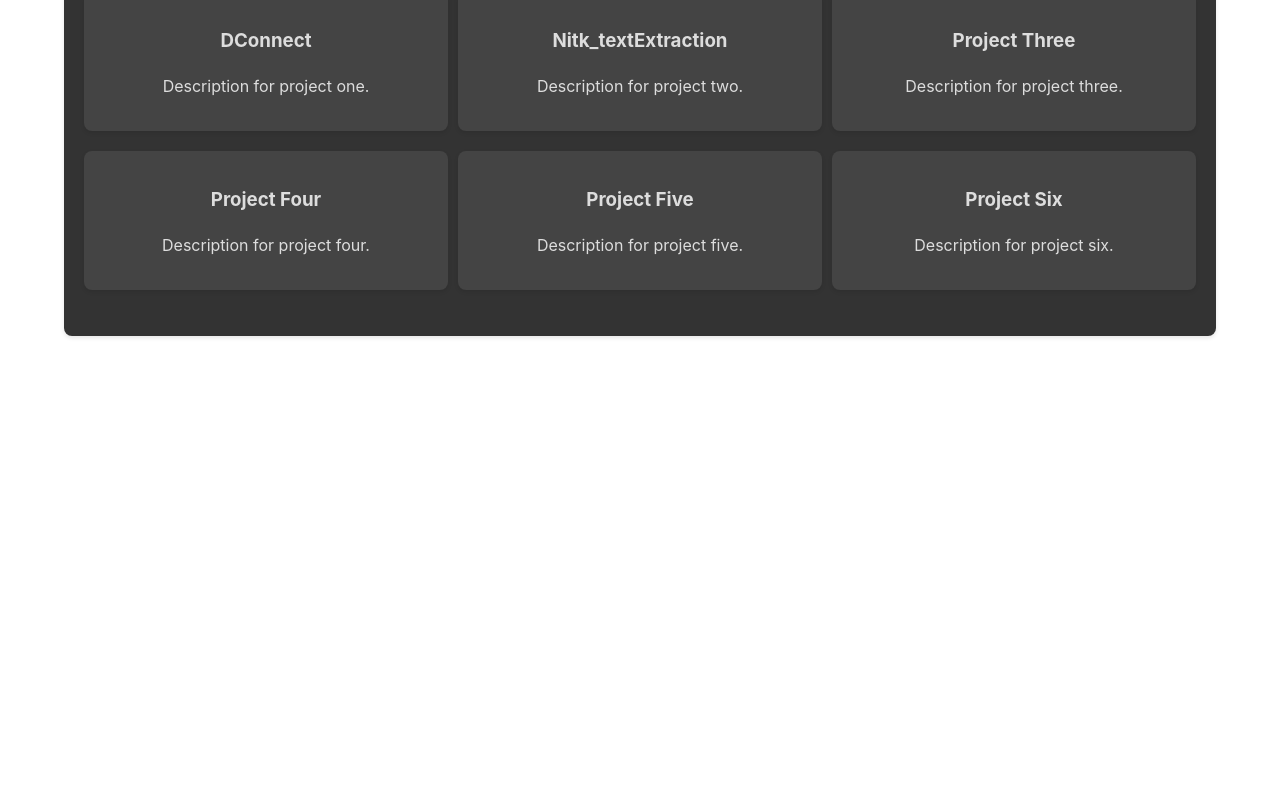
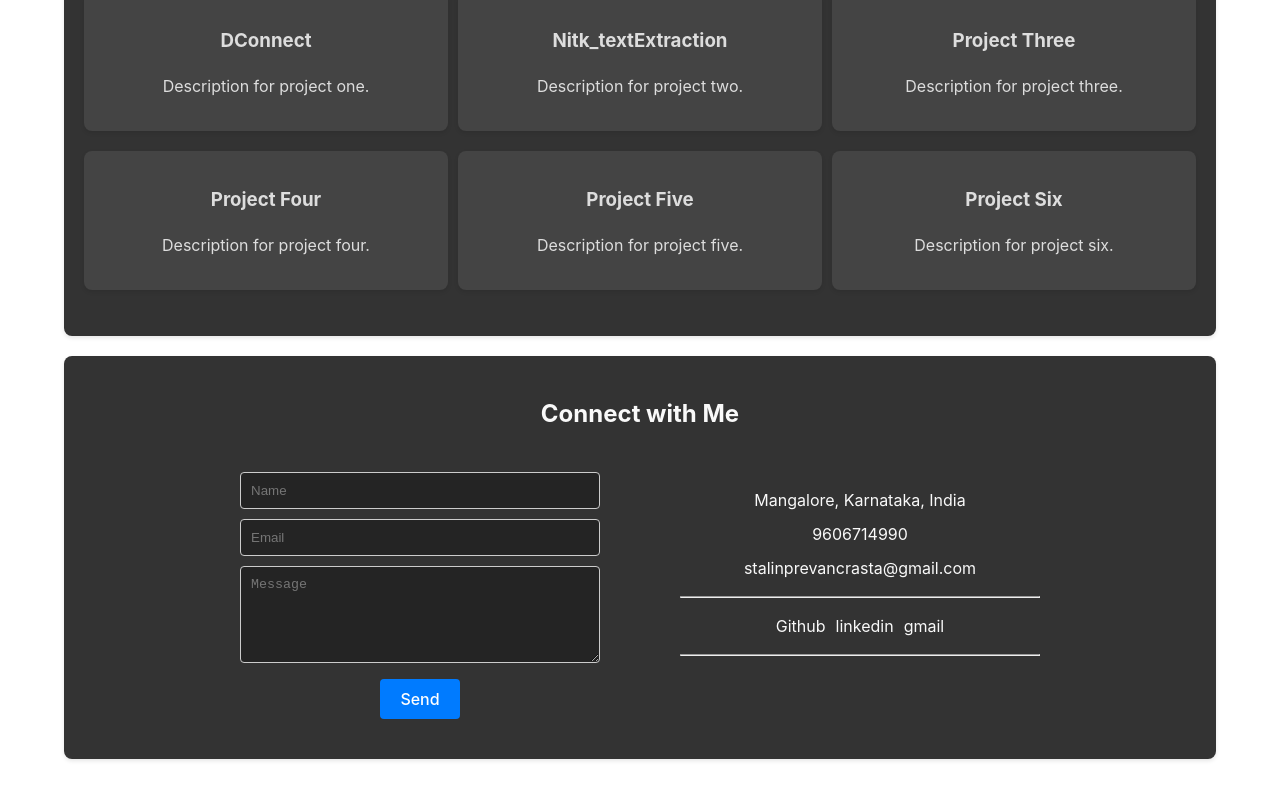
Before and after one commit to StalinPrevanCrasta/react-personal-website, a React (Vite) app: page / in a window 1280 px wide. Shown: the part 672-1472 px from the top of the page. Before the commit the page ends 1072 px from the top, so only its background shows below. Built offline with nearby package versions, Linux system fonts and the light colour scheme.

Commit message:
feat: Add Contact component with CSS

```diff
--- a/src/App.jsx
+++ b/src/App.jsx
@@ -3,6 +3,7 @@ import Navbar from './Navbar';
 import About from './About';
 import Skills from './Skills';
 import Projects from './Projects';
+import Contact from './Contact';
 import './styles/App.css';
 
 function App() {
@@ -20,6 +21,9 @@ function App() {
       <div className="component">
         <Projects />
       </div>
+      <div className="component">
+        <Contact />
+      </div>
     </div>
   );
 }
--- /dev/null
+++ b/src/Contact.jsx
@@ -0,0 +1,38 @@
+import React from 'react';
+import './styles/Contact.css';
+
+function Contact() {
+    return (
+        <div class="contactMe">
+            <h2>Connect with Me</h2>
+            <div className="contact-wrapper">
+            <div className="left-section">
+                <form action="" method="POST">
+                    <input type="text" placeholder="Name" required/>
+                    <input type="email" placeholder="Email" required/>
+                    <textarea placeholder="Message" rows="5" required></textarea>
+                    <button type="submit">Send</button>
+                </form>
+            </div>
+            <div className="right-section">
+                <ul class="contact-list">
+                    <li class="list-item">Mangalore, Karnataka, India</li>
+                    <li class="list-item">9606714990</li>
+                    <li class="list-item">stalinprevancrasta@gmail.com</li>
+
+                </ul>
+                <hr></hr>
+                <ul className="social-media-list">
+                    <li class="list-item">Github</li>
+                    <li class="list-item">linkedin</li>
+                    <li class="list-item">gmail</li>
+                </ul>
+                <hr></hr>
+            </div>
+            </div>
+        </div>
+    );
+}
+
+
+export default Contact;
--- a/src/Navbar.jsx
+++ b/src/Navbar.jsx
@@ -6,10 +6,10 @@ function Navbar() {
     <nav className="navbar">
       <ul>
         <li><a href="/">Home</a></li>
-        <li><a href="/about">About</a></li>
-        <li><a href="/projects">Projects</a></li>
-        <li><a href="/resume">Resume</a></li>
-        <li><a href="/contact">Contact</a></li>
+        <li><a href="/About">About</a></li>
+        <li><a href="/Projects">Projects</a></li>
+        <li><a href="/Resume">Resume</a></li>
+        <li><a href="/Contact">Contact</a></li>
       </ul>
     </nav>
   );
--- /dev/null
+++ b/src/styles/Contact.css
@@ -0,0 +1,68 @@
+.contactMe {
+        padding: 20px;
+        background-color: #333;
+        color: #f9f9f9;
+        border-radius: 8px;
+        box-shadow: 0 2px 4px rgba(0, 0, 0, 0.1);
+        width: 100%; /* Ensure it takes the full width of the parent container */
+        box-sizing: border-box; /* Include padding and border in the element's total width and height */
+
+}
+
+.social-media-list li {
+    display: inline;
+    padding: 5px;
+}
+
+.contact-wrapper {
+    display: flex;
+    flex-direction: row;
+    justify-content: space-between;
+    margin: 0 auto;
+    padding: 20px;
+    position: relative;
+    max-width: 840px;
+}
+
+* {
+    box-sizing: border-box;
+}
+
+.left-section {
+    width: 45%;
+}
+
+.right-section {
+    width: 45%;
+}
+
+.contact-list, .social-media-list {
+    list-style-type: none;
+    padding: 0;
+}
+
+.list-item {
+    margin-bottom: 10px;
+}
+
+form input, form textarea {
+    width: 100%;
+    margin-bottom: 10px;
+    padding: 10px;
+    border: 1px solid #ccc;
+    border-radius: 4px;
+    background-color: #242424;
+}
+
+form button {
+    padding: 10px 20px;
+    background-color: #007BFF;
+    color: white;
+    border: none;
+    border-radius: 4px;
+    cursor: pointer;
+}
+
+form button:hover {
+    background-color: #0056b3;
+}
```
